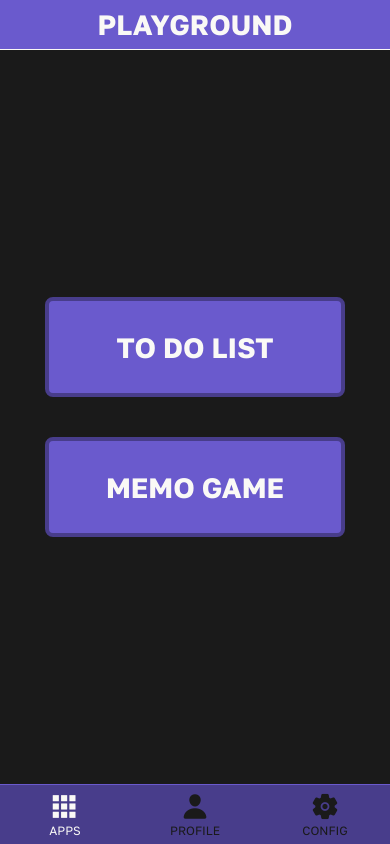
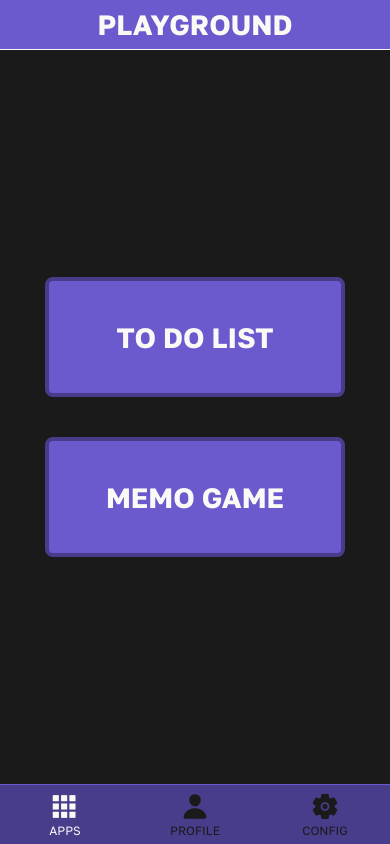
Before and after one commit to santio89/playground-react-native, a React Native app: screen /AppsHome in a window 390 px wide. Built offline with nearby package versions, Linux system fonts and the light colour scheme.

Commit message:
small fix

```diff
--- a/screens/MainMenu.jsx
+++ b/screens/MainMenu.jsx
@@ -80,7 +80,7 @@ const styles = StyleSheet.create({
         alignItems: 'center',
         textAlign: 'center',
         maxWidth: 400,
-        maxHeight: 100
+        maxHeight: 120
     },
     menuOptionText: {
         fontSize: Constants.fontLg,
```
